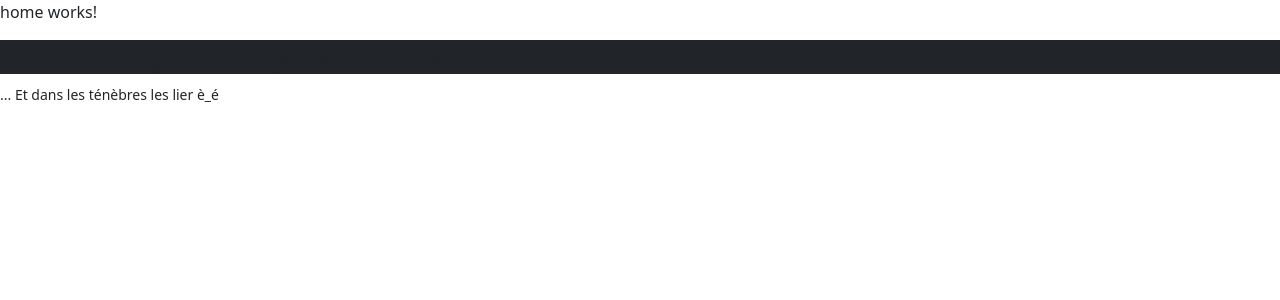
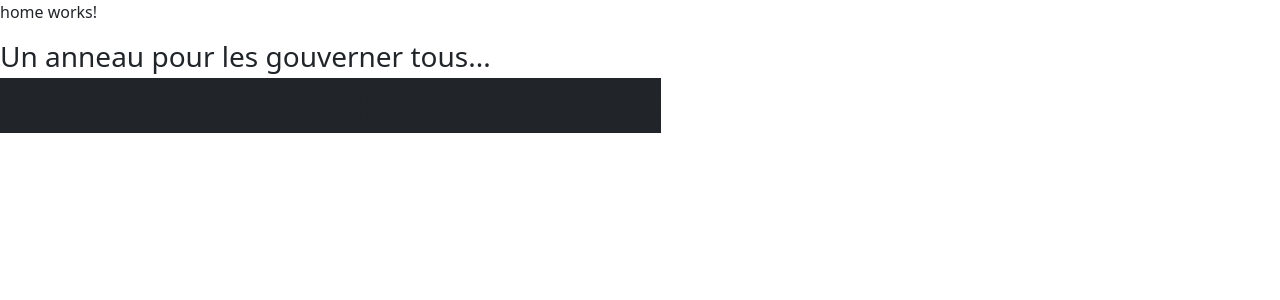
Before and after one commit to ida-paprika/P25-Angular-Heroku-brief, an Angular app: page / in a window 1280 px wide. Shown: the top 300 px of the page. Built offline with nearby package versions, Linux system fonts and the light colour scheme.

Commit message:
try of the day (n.4)

```diff
--- a/src/app/components/home/home.component.html
+++ b/src/app/components/home/home.component.html
@@ -1,5 +1,5 @@
 <p>home works!</p>
-<div class="bg-dark h3">
+<div class="h3">
     Un anneau pour les gouverner tous...
 </div>
-<small class="">... Et dans les ténèbres les lier è_é</small>
+<small class="bg-dark fw-bold h1">... Et dans les ténèbres les lier è_é</small>
--- a/src/app/components/home/home.component.ts
+++ b/src/app/components/home/home.component.ts
@@ -10,6 +10,7 @@ export class HomeComponent implements OnInit {
   constructor() { }
 
   ngOnInit(): void {
+    console.log("hello!")
   }
 
 }
```
